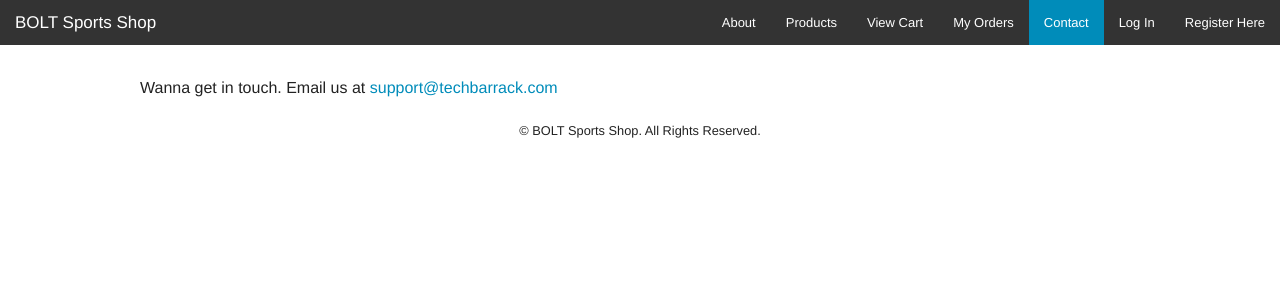
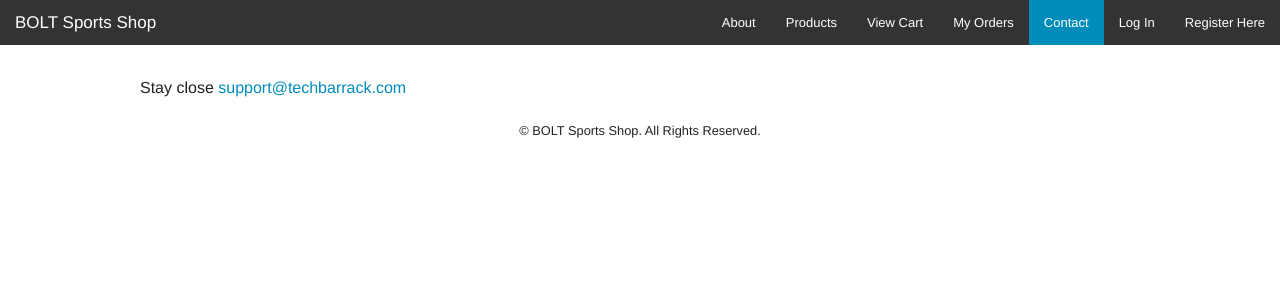
Before and after one commit to tahashinegp/ecommerce, a PHP site: page /contact.php in a window 1280 px wide. Shown: the top 305 px of the page. Run offline with PHP 8.4, Linux system fonts and the light colour scheme.

Commit message:
contact.php added contact us

```diff
--- a/contact.php
+++ b/contact.php
@@ -53,7 +53,7 @@ if(session_id() == '' || !isset($_SESSION)){session_start();}
     <div class="row" style="margin-top:30px;">
       <div class="small-12">
 
-        <p>Wanna get in touch. Email us at <a href="mailto:support@techbarrack.com">support@techbarrack.com</a></p>
+        <p>Stay close <a href="mailto:support@techbarrack.com">support@techbarrack.com</a></p>
 
         <footer>
            <p style="text-align:center; font-size:0.8em;">&copy; BOLT Sports Shop. All Rights Reserved.</p>
```
